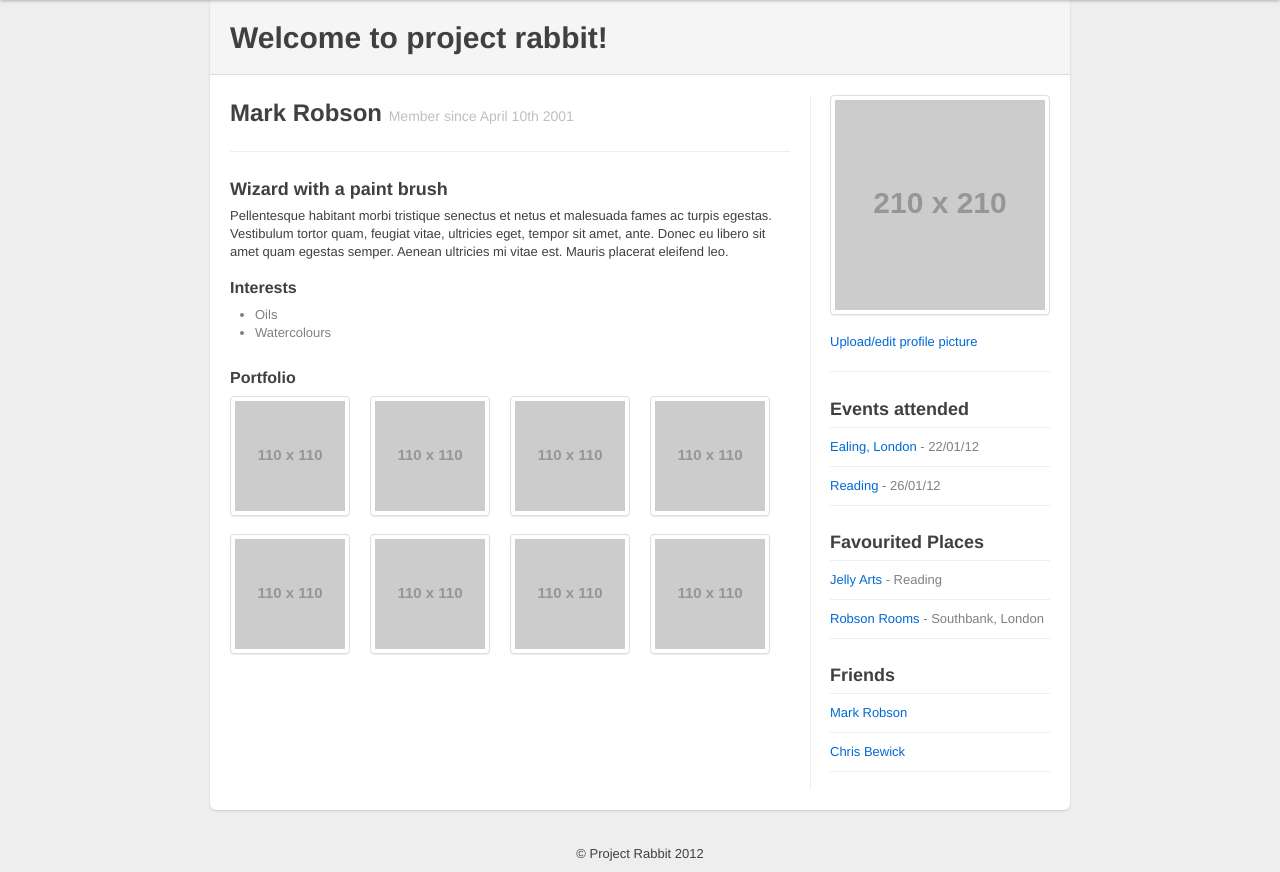
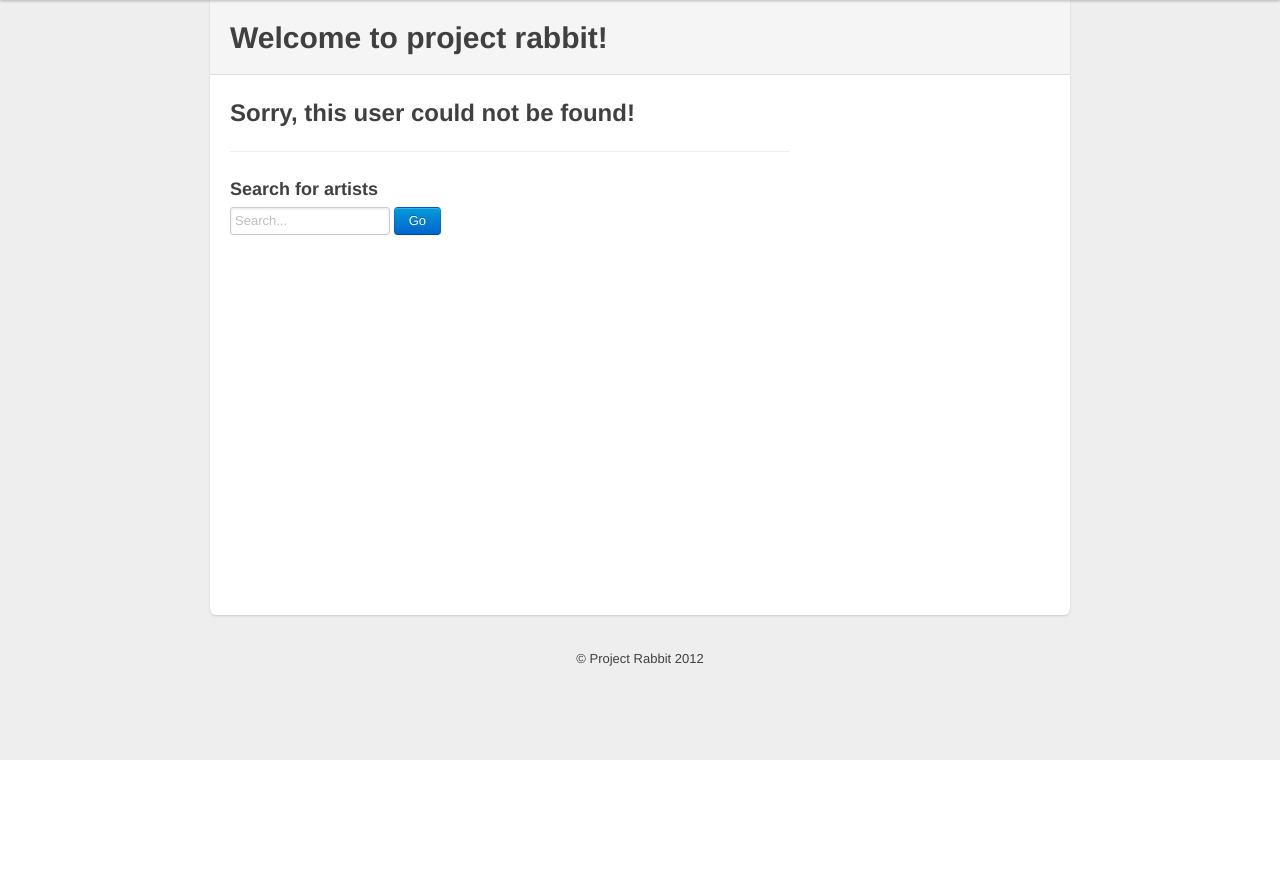
Before and after one commit to Stompfrog/Project-Rabbit, a CodeIgniter app: page /github/index.php/artists/render in a window 1280 px wide. Shown: the part 40-912 px from the top of the page. After the commit the page ends 800 px from the top, so only its background shows below. Run offline with CodeIgniter, Linux system fonts and the light colour scheme; tables that the repository leaves empty hold one stand-in row (values such as "Sample post"); grey boxes labelled with a size stand in for pictures from a placeholder-image service; some libraries are stand-ins or nearby versions.

Commit message:
adding mapping for user/id, user model and user not found page

```diff
--- a/application/controllers/artists.php
+++ b/application/controllers/artists.php
@@ -10,6 +10,20 @@ class Artists extends CI_Controller
 		$this->load->library('tank_auth');
 	}
 
+	function _remap($method)
+	{
+	    if ($method == 'index')
+	    {
+	    	// domain/artists/
+	        $this->index();
+	    }
+	    else
+	    {
+	    	// domain/artists/artist_id/
+	        $this->render($method);
+	    }
+	}
+
 	function index()
 	{
 		$this->load->view('templates/header');
@@ -17,11 +31,28 @@ class Artists extends CI_Controller
 		$this->load->view('templates/footer');
 	}
 
-	function render()
+	function render($user_id)
 	{
-		$this->load->view('templates/header');
-		$this->load->view('artists/render');
-		$this->load->view('templates/footer');
+		$this->load->model('artists_model');
+
+		$user = $this->artists_model->get_user_data($user_id);
+
+		if($user){
+
+			$data['user'] = $user;
+
+			$this->load->view('templates/header');
+			$this->load->view('artists/render',$data);
+			$this->load->view('templates/footer');
+
+
+		}else{
+
+			$this->load->view('templates/header');
+			$this->load->view('artists/not_found');
+			$this->load->view('templates/footer');
+		}
+
 	}
 }
 
--- /dev/null
+++ b/application/models/artists_model.php
@@ -0,0 +1,43 @@
+<?php
+class Artists_model extends CI_Model {
+
+    var $title   = '';
+    var $content = '';
+    var $date    = '';
+
+    function __construct()
+    {
+        // Call the Model constructor
+        parent::__construct();
+    }
+
+	function get_user_data($user_id)
+	{
+		// Query the database to get the users details
+		$this->load->database();
+		$user = $this->db->query("SELECT * FROM user_profiles WHERE user_id = ?",array($user_id));
+		if ($user->num_rows() > 0)
+		{
+			return $user->row_array();
+		}
+		else
+		{
+			return false;
+		}
+	}
+
+/*
+	function latest_mugs($limit){
+		// Get the latest people to sign up
+		$this->load->database();
+		if($limit==0){
+			return $this->db->query("SELECT user_name, user_start_date FROM tea_table ORDER BY user_start_date DESC");
+		}
+		else
+		{
+			return $this->db->query("SELECT user_name, user_start_date FROM tea_table ORDER BY user_start_date DESC LIMIT ".$limit);
+		}
+	}
+
+*/
+}
--- /dev/null
+++ b/application/views/artists/not_found.php
@@ -0,0 +1,11 @@
+<div class="page-header">
+	<h1>Welcome to project rabbit!</h1>
+</div>
+<div class="row">
+	<div class="span10">
+		<h2>Sorry, this user could not be found!</h2>
+		<hr />
+		<h3>Search for artists</h3>
+		<input class="span3" type="text" placeholder="Search..." /> <a href="<?= base_url(); ?>index.php/search/" class="btn primary" />Go</a>
+	</div>
+</div>
--- a/application/views/artists/render.php
+++ b/application/views/artists/render.php
@@ -3,10 +3,16 @@
 </div>
 <div class="row">
 	<div class="span10">
-		<h2>Mark Robson <small>Member since April 10th 2001</small></h2>
+		<h2><?= $user['first_name']; ?> <?= $user['last_name']; ?> <small>Member since April 10th 2001</small></h2>
 		<hr />
 		<h3>Wizard with a paint brush</h3>
-		<p>Pellentesque habitant morbi tristique senectus et netus et malesuada fames ac turpis egestas. Vestibulum tortor quam, feugiat vitae, ultricies eget, tempor sit amet, ante. Donec eu libero sit amet quam egestas semper. Aenean ultricies mi vitae est. Mauris placerat eleifend leo.</p>
+		<p><?= $user['about_me']; ?></p>
+		<dl>
+			<dt>Country</dt>
+			<dd><?= $user['country']; ?></dd>
+			<dt>Website</dt>
+			<dd><?= anchor($user['website'],$user['website']); ?></dd>
+		</dl>
 		<h4>Interests</h4>
 		<ul>
 			<li>Oils</li>
--- a/application/views/templates/header.php
+++ b/application/views/templates/header.php
@@ -31,7 +31,7 @@
 							<li class="dropdown" data-dropdown="dropdown">
 								<?php echo anchor('artists/render',$user_name,'class="dropdown-toggle"'); ?>
 								<ul class="dropdown-menu">
-									<li><?php echo anchor('artists/render/'.$user_id,'View Profile'); ?></li>
+									<li><?php echo anchor('artists/'.$user_id,'View Profile'); ?></li>
 									<li><?php echo anchor('auth/update_profile','Edit Profile'); ?></li>
 									<li class="divider"></li>
 									<li><?php echo anchor('auth/logout','Log out'); ?></li>
```
